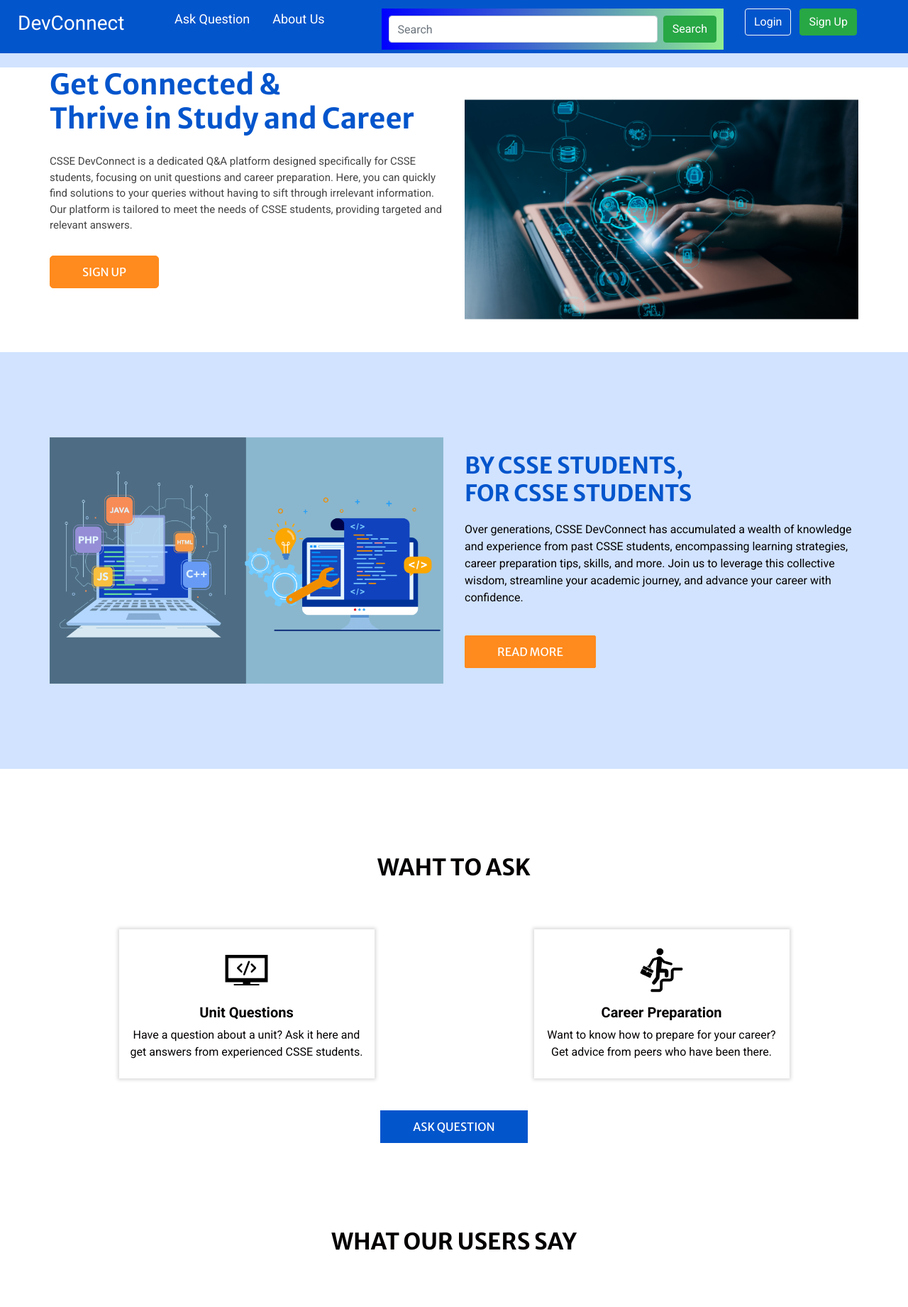
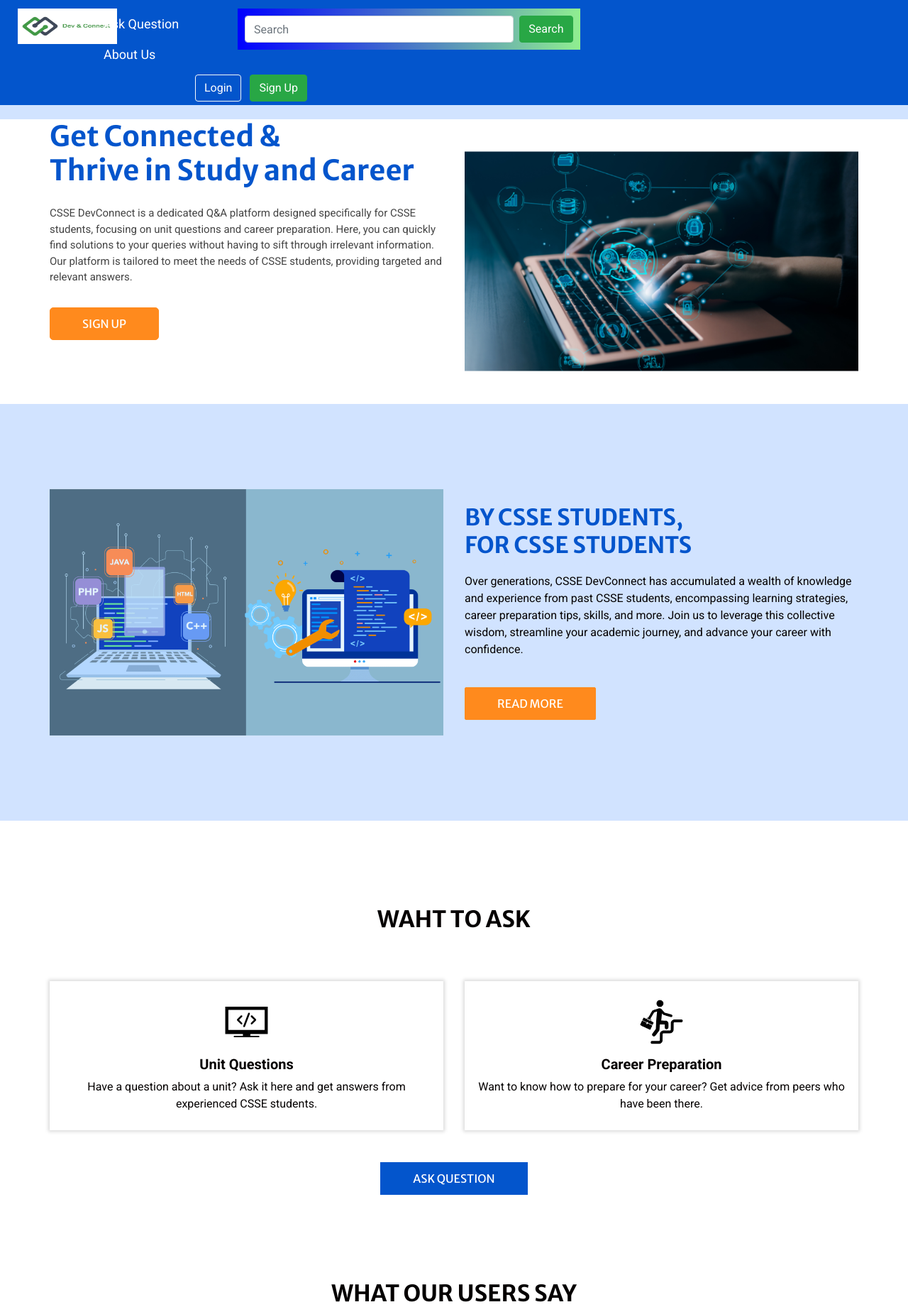
Before and after one commit to ramandatta87/CITS5505_UWA_Group_Project, a Flask app: page / in a window 1280 px wide. Shown: the top 1841 px of the page at 71% size. Run offline with Flask 3, Linux system fonts and the light colour scheme; some libraries are stand-ins or nearby versions; some web fonts are replaced.

Commit message:
Feat - -Added Padding and Margin on index.html - modfied Post.html to include unit and career type in the list.

```diff
--- a/app/templates/includes/nav.html
+++ b/app/templates/includes/nav.html
@@ -7,10 +7,11 @@
                     <div class="row" style="width: 100%;">
                         <div class="col-md-2 text-left" style="font-size:28px">
                             <a href="{{ url_for('main.index') }}">
-                                <span>DevConnect</span>
+                                <!-- <span>DevConnect</span> -->
+                                <img src="{{ url_for('static', filename='images/dev-connect-logo.jpeg') }}" style="width: 80%; height: 50px;">
                             </a>
                         </div>
-                        <div class="col-md-3">
+                        <div class="col-md-2" style="margin-left: -100px; padding-top: 7px;">
                             <ul class="nav float-left" style="font-size: 18px; margin-top: -7px;">
                                 <li class="nav-item">
                                     <a class="nav-link" href="{{ url_for('main.add_post') }}"> Ask Question </a>
@@ -26,9 +27,9 @@
                                 <button class="btn btn-success" type="submit">Search</button>
                             </form>
                         </div>
-                        <div class="col-md-2">
+                        <div class="col-md-2" style="margin-left: 250px; padding-top: 7px;">
                             {% if 'logged_in' in session and session['logged_in'] %}
-                                <span class="me-2">{{ session['user_name'] }}</span>
+                                <span class="me-2" style="color: white;">{{ session['user_name'] }}</span>
                                 <a href="{{ url_for('auth.profile') }}" class="btn btn-outline-light me-2">Profile</a>
                                 <a href="{{ url_for('auth.logout') }}" class="btn btn-danger">Logout</a>
                             {% else %}
--- a/app/templates/index.html
+++ b/app/templates/index.html
@@ -85,7 +85,7 @@
         <h2> Waht to ask </h2>
       </div>
       <div class="row">
-        <div class="col-sm-6 col-md-4 mx-auto">
+        <div class="col-sm-6 col-md-6 mx-auto">
           <div class="box ">
             <div class="img-box">
               <img src="{{ url_for('static', filename='images/coding_icon.svg') }}" alt="" />
@@ -100,7 +100,7 @@
             </div>
           </div>
         </div>
-        <div class="col-sm-6 col-md-4 mx-auto">
+        <div class="col-sm-6 col-md-6 mx-auto">
           <div class="box ">
             <div class="img-box">
               <img src="{{ url_for('static', filename='images/career.svg') }}" alt="" />
--- a/app/templates/main/posts.html
+++ b/app/templates/main/posts.html
@@ -29,7 +29,8 @@
                 <p> Get Connected and Start Thriving!</p>
             </div>
             <div class="row mb-4">
-                <h1>{{ heading }}</h1>
+                <h1 style="background-image: linear-gradient(to right, blue, lightgreen); padding: 20px; color: white; text-align: center;">{{ heading }}</h1>
+                <!-- <h1>{{ heading }}</h1> -->
             </div>
 
             <ul class="list-group" id="posts-list">
@@ -37,8 +38,9 @@
                 <li class="list-group-item">
                     <h5><a href="{{ url_for('main.view_post', post_id=post.id, origin=origin) }}">{{ post.title }}</a></h5>
                     <p>Tag: {{ post.tag.tag if post.tag else 'N/A' }}</p>
+                    <p>{% if not post.career_preparation %}Unit-Question{% else %}Career-Question{% endif %}</p>
                     <p class="content-preview">{{ post.content|safe }}</p>
-                    <p class="authorpost">by <span class="author_n">{{ post.author.first_name }} {{ post.author.last_name }}</span> on {{ post.date_posted.strftime('%B %d, %Y') }}</p>
+                    <p class="authorpost">Author: <span class="author_n">{{ post.author.first_name }} {{ post.author.last_name }}</span> on {{ post.date_posted.strftime('%B %d, %Y') }}</p>
                     <!-- <a href="{{ url_for('main.edit_draft', post_id=post.id, origin=origin) }}" class="btn btn-primary">Edit Draft</a> -->
                 </li>
                 {% endfor %}
```
Also changed, not shown: app/static/images/devconnect_logo_icon.jpeg (added).
